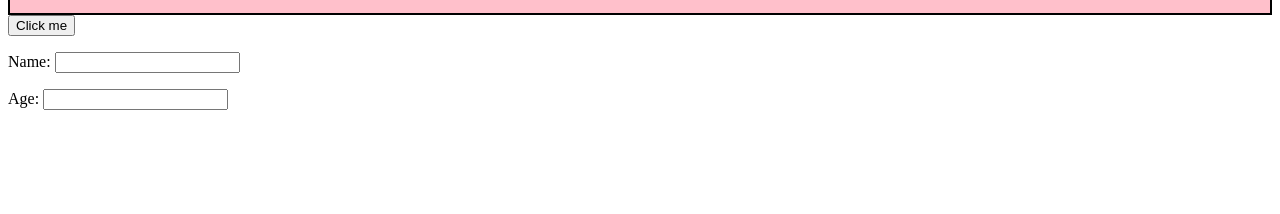
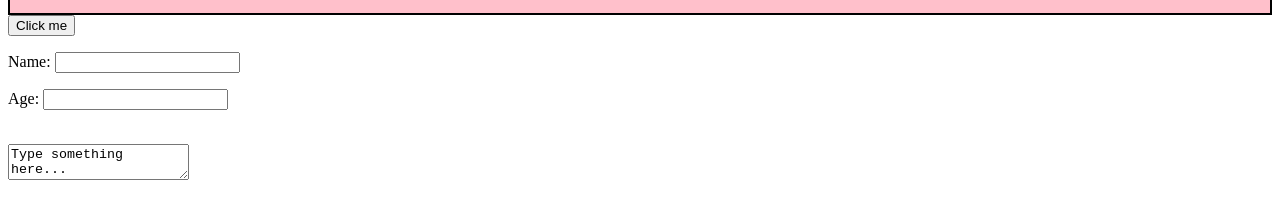
Before and after one commit to ViperFangs/DOM-introduction, a plain HTML site: page index.html in a window 1280 px wide. Shown: the part 260-474 px from the top of the page. Drawn offline with Linux system fonts and the light colour scheme.

Commit message:
Add textarea

```diff
--- a/index.html
+++ b/index.html
@@ -11,11 +11,15 @@
 <body>
     <h1>
         THE TITLE OF YOUR WEBPAGE
-      </h1>
-      <div id="container"></div>
+    </h1>
 
+<div id="container"></div>
 <p>Name: <input type="text" data-help="Your full name"></p>
 <p>Age: <input type="text" data-help="Your age in years"></p>
 <p id="help"></p>
+<br>
+
+<textarea>Type something here...</textarea>
+
 </body>
 </html>
```
